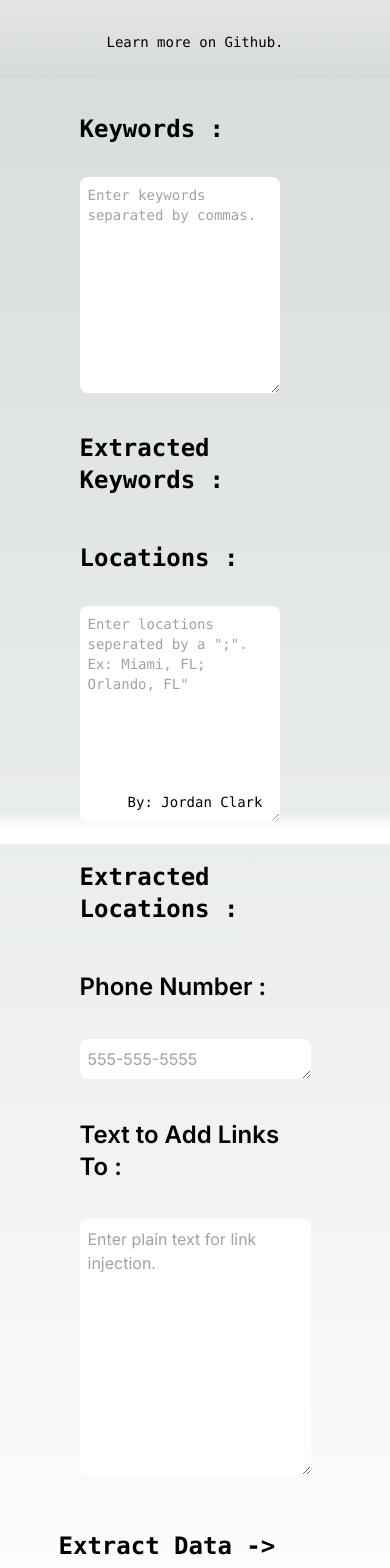
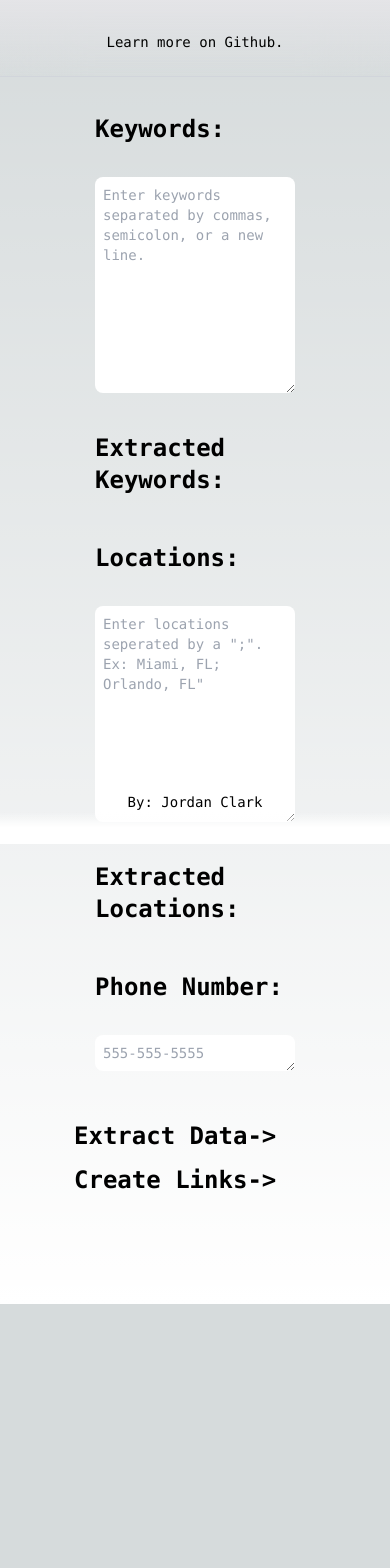
Before and after one commit to jordanthewebdesigner/seo-link-generator, a Next.js app: page / in a window 390 px wide. Shown: the top 1568 px of the page. After the commit the page ends 1304 px from the top, so only its background shows below. Built offline with nearby package versions, Linux system fonts and the light colour scheme.

Commit message:
Adds link injection

```diff
--- a/src/app/addLinksToText.js
+++ b/src/app/addLinksToText.js
@@ -1,21 +1,14 @@
-export default function addLinksToText(initialParagraph, incomingKeyword, linksArray) {
-  if (linksArray.length > 1) {
+export default function addLinksToText(initialParagraph, incomingKeyword, links) {
+  if (links.length > 1) {
 
     const keyword = incomingKeyword.toLowerCase();
-    console.log(keyword);
-    console.log(linksArray);
-    console.log(initialParagraph);
-    let links = [];
-    console.log(links);
-    for (let i = 0; i < linksArray[0].length; i++) {
-      console.log(linksArray[0][i]);
-      links.push(linksArray[0][i]);
-    }
-    console.log(links);
+    console.log({initialParagraph});
+    console.log({keyword});
+    console.log({links});
 
     // Count occurrences of the keyword in the initial paragraph
-    var keywordRegex = new RegExp('\\b' + keyword + '\\b', 'gi');
-    //var keywordRegex = new RegExp('\\b' + keyword + '\\b', 'g');
+    var keywordRegex = new RegExp(keyword, 'gi');
+    //var keywordRegex = new RegExp(keyword 'g');
     var keywordCount = (initialParagraph.match(keywordRegex) || []).length;
     console.log(keyword + " count in Initial Paragraph: " + keywordCount);
 
--- a/src/app/page.js
+++ b/src/app/page.js
@@ -12,7 +12,19 @@ export default function Home() {
   const [phoneNumber, setPhoneNumber] = useState("");
   const [textWithoutLinks, setTextWithoutLinks] = useState("");
 
+  const handleInjectLinks = (text, keyword, links, index) => {
+    console.log(text, keyword, links, index);
+    console.log(generatedLinks[index])
+    const updatedText = addLinkstoText(text, keyword, links);
+    console.log(updatedText);
+    generatedLinks[index].textWithoutLinks = text;
+    generatedLinks[index].textWithLinks = updatedText;
+    console.log(generatedLinks);
+    setGeneratedLinks([...generatedLinks]);
+  }
+
   const handleTextWithoutLinksChange = (e) => {
+    console.log(e.target.value);
     setTextWithoutLinks(e.target.value);
   };
 
@@ -58,7 +70,8 @@ export default function Home() {
     const keywordArray = extractKeywords(keywords);
     setExtractedKeywords(keywordArray);
 
-    const locationArray = locations.split(";");
+    const locationArray = extractLocations(locations);
+
     if (locationArray[locationArray.length - 1].length < 1) {
       locationArray.pop();
     }
@@ -68,39 +81,28 @@ export default function Home() {
   };
 
   function extractKeywords(text) {
-    const keywords = text.split(",").map((keyword) => keyword.trim());
-    return keywords;
+    if (text.includes(",")) {
+      return text.split(",").map((keyword) => keyword.trim())
+    }
+    if (text.includes(";")) {
+      return text.split(";").map((keyword) => keyword.trim())
+    }
+    if (text.includes("\n")) {
+      return text.split("\n").map((keyword) => keyword.trim());
+    }
+    return [text.trim()];
   }
 
   function extractLocations(text) {
-    //add regex to get the text inside the parentheses
-    const regex = /\(([^)]+)\)/g;
-    //if there are parentheses, extract the text inside them otherwise there is only one location
-    let currentState = "";
-    const locations = text.split(";");
-    //iterate through the locations from the end to the beginning and add the state to the end of each city
-    for (let i = locations.length - 1; i >= 0; i--) {
-      console.log(locations[i]);
-      //extract the state from the parenthesesm, save as a string
-      const checkForState = locations[i].match(regex);
-      console.log(checkForState);
-      //remove the parentheses from the state
-      const stateExists = checkForState
-        ? checkForState[0].replace(/[()]/g, "")
-        : null;
-      console.log(stateExists);
-      //if the state exists, save it as the current state
-      if (stateExists) {
-        currentState = stateExists;
-        //remove the state and the parentheses from the city
-        locations[i] = locations[i]
-          .replace(stateExists, "")
-          .replace(/[()]/g, "");
+    if (text.includes(";")) {
+      return text.split(";").map((location) => location.trim());
     }
-      //add the state to the end of each city and save it to the array
-      locations[i] = `${locations[i].trim()}, ${currentState}`;
+    if (text.includes("\n")) {
+      return text.split("\n").map((location) => location.trim());
     }
-    return locations;
+    return [text.trim()];
+    return text.split(",").map((location) => location.trim());
+
   }
 
   return (
@@ -111,7 +113,7 @@ export default function Home() {
             href="https://github.com/jordanthewebdesigner/seo-link-generator"
             target="_blank"
           >
-            {" "}
+
             Learn more on Github.
           </a>
         </div>
@@ -130,7 +132,7 @@ export default function Home() {
         <div className="z-10 w-full max-w-5xl items-center justify-between font-mono text-sm lg:flex">
           <div className=" group rounded-lg border border-transparent px-5 py-4 transition-colors hover:border-gray-300 hover:bg-gray-100 hover:dark:border-neutral-700 hover:dark:bg-neutral-800/30">
             <h2 className={`mb-3 text-2xl font-semibold`}>
-              Keywords{" "}
+              Keywords
               <span className="inline-block transition-transform group-hover:translate-x-1 motion-reduce:transform-none">
                 :
               </span>
@@ -142,7 +144,7 @@ export default function Home() {
               rows={10}
               value={keywords}
               onChange={handleKeywordsChange}
-              placeholder="Enter keywords separated by commas."
+              placeholder="Enter keywords separated by commas, semicolon, or a new line."
               onKeyDown={(e) => {
                 if (e.key === "Enter" && !e.shiftKey) {
                   e.preventDefault();
@@ -153,7 +155,7 @@ export default function Home() {
           </div>
           <div className="group rounded-lg border border-transparent px-5 py-4 transition-colors hover:border-gray-300 hover:bg-gray-100 hover:dark:border-neutral-700 hover:dark:bg-neutral-800 hover:dark:bg-opacity-30">
             <h2 className={`mb-3 text-2xl font-semibold`}>
-              Extracted Keywords{" "}
+              Extracted Keywords
               <span className="inline-block transition-transform group-hover:translate-x-1 motion-reduce:transform-none">
                 :
               </span>
@@ -173,7 +175,7 @@ export default function Home() {
 
           <div className=" group rounded-lg border border-transparent px-5 py-4 transition-colors hover:border-gray-300 hover:bg-gray-100 hover:dark:border-neutral-700 hover:dark:bg-neutral-800/30">
             <h2 className={`mb-3 text-2xl font-semibold`}>
-              Locations{" "}
+              Locations
               <span className="inline-block transition-transform group-hover:translate-x-1 motion-reduce:transform-none">
                 :
               </span>
@@ -197,7 +199,7 @@ export default function Home() {
 
           <div className="flex flex-col content-start  group rounded-lg border border-transparent px-5 py-4 transition-colors hover:border-gray-300 hover:bg-gray-100 hover:dark:border-neutral-700 hover:dark:bg-neutral-800 hover:dark:bg-opacity-30">
             <h2 className={`mb-3 text-2xl font-semibold`}>
-              Extracted Locations{" "}
+              Extracted Locations
               <span className="inline-block transition-transform group-hover:translate-x-1 motion-reduce:transform-none">
                 :
               </span>
@@ -214,11 +216,9 @@ export default function Home() {
               )}
             </div>
           </div>
-        </div>
-
-        <div className=" group rounded-lg border border-transparent px-5 py-4 transition-colors hover:border-gray-300 hover:bg-gray-100 hover:dark:border-neutral-700 hover:dark:bg-neutral-800/30">
+          <div className="flex flex-col content-start  group rounded-lg border border-transparent px-5 py-4 transition-colors hover:border-gray-300 hover:bg-gray-100 hover:dark:border-neutral-700 hover:dark:bg-neutral-800 hover:dark:bg-opacity-30">
           <h2 className={`mb-3 text-2xl font-semibold`}>
-            Phone Number{" "}
+            Phone Number
             <span className="inline-block transition-transform group-hover:translate-x-1 motion-reduce:transform-none">
               :
             </span>
@@ -239,10 +239,54 @@ export default function Home() {
             }}
           />
           </div>
+        </div>
+
+        <div className="z-10 mt-8 w-full max-w-5xl items-center justify-around font-mono text-sm lg:flex">
+          <h2
+            className={`mb-3 text-2xl font-semibold`}
+            onClick={handleFormSubmit}
+          >
+            <button type="submit">
+              Extract Data
+              <span className="inline-block transition-transform group-hover:translate-x-1 motion-reduce:transform-none">
+                -&gt;
+              </span>
+            </button>
+          </h2>
+          <h2 className={`mb-3 text-2xl font-semibold`}>
+            <button onClick={handleGenerateLinks}>
+              Create Links
+              <span className="inline-block transition-transform group-hover:translate-x-1 motion-reduce:transform-none">
+                -&gt;
+              </span>
+            </button>
+          </h2>
+        </div>
+      </form>
+
+      {generatedLinks.length > 0 &&
+        generatedLinks.map((linkInfo, index) => {
+          const { keyword, location, bbb, yelp, foursquare, superpages, yellowpages } = linkInfo;
+          return (
+            <>
+              <div
+                className="inline-flex items-center justify-center w-full "
+                key={index}
+              >
+                <hr className="w-64 h-px my-8 bg-gray-200 border-0 dark:bg-gray-700" />
+                <span className="absolute px-3 font-medium text-gray-900 -translate-x-1/2 bg-white left-1/2 dark:text-white dark:bg-gray-900 hover:underline "
+
+                  onClick={() => {
+                    handleClickCopy(`${keyword} | ${location} | ${phoneNumber}`)
+                  }}
+                >
+                  {keyword} | {location} | {phoneNumber}
+                </span>
+              </div>
 
               <div className="w-full group rounded-lg border border-transparent px-5 py-4 transition-colors hover:border-gray-300 hover:bg-gray-100 hover:dark:border-neutral-700 hover:dark:bg-neutral-800/30">
                 <h2 className={`mb-3 text-2xl font-semibold`}>
-            Text to Add Links To{" "}
+                  Text to Add Links To
                   <span className="inline-block transition-transform group-hover:translate-x-1 motion-reduce:transform-none">
                     :
                   </span>
@@ -252,82 +296,60 @@ export default function Home() {
                   className="text-black rounded-lg p-2 w-full"
                   id="keywords"
                   rows={10}
-            value={textWithoutLinks}
                   onChange={handleTextWithoutLinksChange}
                   placeholder='Enter plain text for link injection.'
-            onKeyDown={(e) => {
-              if (e.key === "Enter" && !e.shiftKey) {
-                e.preventDefault();
-                handleFormSubmit(e);
-              }
-            }}
                 />
               </div>
-
-
-        <div className="z-10 mt-8 w-full max-w-5xl items-center justify-around font-mono text-sm lg:flex">
-          <h2
-            className={`mb-3 text-2xl font-semibold`}
-            onClick={handleFormSubmit}
-          >
-            <button type="submit">
-              Extract Data{" "}
+              <h2 className={`mb-3 text-2xl font-semibold`}>
+                <button onClick={() => handleInjectLinks(textWithoutLinks, keyword, [bbb.link, yelp.link, foursquare.link, superpages.link, yellowpages.link], index)}>
+                  Inject Links
                   <span className="inline-block transition-transform group-hover:translate-x-1 motion-reduce:transform-none">
                     -&gt;
                   </span>
                 </button>
               </h2>
+
+              {linkInfo.textWithLinks && (
+                <>
+                  <div className="w-full group rounded-lg border border-transparent px-5 py-4 transition-colors hover:border-gray-300 hover:bg-gray-100 hover:dark:border-neutral-700 hover:dark:bg-neutral-800/30">
                     <h2 className={`mb-3 text-2xl font-semibold`}>
-            <button onClick={handleGenerateLinks}>
-              Create Links{" "}
+                      Text With Links Added
                       <span className="inline-block transition-transform group-hover:translate-x-1 motion-reduce:transform-none">
-                -&gt;
+                        :
                       </span>
-            </button>
                     </h2>
+                    <br />
+                    <textarea
+                      className="text-black rounded-lg p-2 w-full"
+                      id="keywords"
+                      rows={10}
+                      value={linkInfo.textWithLinks}
+                      onChange={handleTextWithoutLinksChange}
+                      placeholder='Enter plain text for link injection.'
+                    />
                   </div>
-      </form>
-      {generatedLinks.length > 0 && (
-        generatedLinks.map((linkInfo, index) => (
-          addLinkstoText(textWithoutLinks, linkInfo.keyword, linkInfo)
-        ))        ,
-        console.log("linkInfo"),
-        generatedLinks.forEach((linkInfo, index) => (
-          <>
-          {injectText}
-            <div
-              className="inline-flex items-center justify-center w-full "
-              key={index}
-            >
-              <hr className="w-64 h-px my-8 bg-gray-200 border-0 dark:bg-gray-700" />
-              <span className="absolute px-3 font-medium text-gray-900 -translate-x-1/2 bg-white left-1/2 dark:text-white dark:bg-gray-900 hover:underline "
-
-              onClick={ () => {
-                handleClickCopy(`${linkInfo.keyword} | ${linkInfo.location} | ${phoneNumber}`)
-              }}
-              >
-                {linkInfo.keyword} | {linkInfo.location} | {phoneNumber}
-              </span>
-            </div>
+                </>
+              )
+              }
 
               <div
-              key={`${linkInfo.keyword}-${linkInfo.location}-${index}`}
-              className="mb-10  lg:mb-0 lg:grid-cols-2 md:grid-cols-1 lg:text-left"
+                key={`${keyword}-${location}-${index}`}
+                className="mb-10  w-full lg:mb-0 lg:grid-cols-2 md:grid-cols-1 lg:text-left"
               >
                 <div
-                className={`group rounded-lg border border-transparent my-2 px-5 py-4 transition-colors hover:border-gray-300  hover:bg-gray-200 hover:dark:border-neutral-700 hover:dark:bg-neutral-800/30 ${linkInfo.bbb.copied
+                  className={`group rounded-lg border border-transparent my-2 px-5 py-4 transition-colors hover:border-gray-300  hover:bg-gray-200 hover:dark:border-neutral-700 hover:dark:bg-neutral-800/30 ${bbb.copied
                     ? "border-gray-500 bg-gray-100/0"
                     : "border-gray-500 bg-gray-100/10"
                     }`}
                   onClick={() => {
-                  console.log(linkInfo.bbb.copied);
+                    console.log(bbb.copied);
                     handleLinkCopy(index, "bbb");
                   }}
                 >
                   <h2 className={`mb-3 text-2xl font-semibold`}>BBB</h2>
                   <div className={`m-0 text-sm opacity-50 text-right`}>
-                  {linkInfo.bbb.link}{" "}
-                  {linkInfo.bbb.copied && (
+                    {bbb.link}
+                    {bbb.copied && (
                       <svg
                         xmlns="http://www.w3.org/2000/svg"
                         className="h-6 w-6  right-0 bottom-5 text-green-500"
@@ -341,19 +363,19 @@ export default function Home() {
                   </div>
                 </div>
                 <div
-                className={`group rounded-lg border border-transparent my-2 px-5 py-4 transition-colors hover:border-gray-300  hover:bg-gray-200 hover:dark:border-neutral-700 hover:dark:bg-neutral-800/30 ${linkInfo.yelp.copied
+                  className={`group rounded-lg border border-transparent my-2 px-5 py-4 transition-colors hover:border-gray-300  hover:bg-gray-200 hover:dark:border-neutral-700 hover:dark:bg-neutral-800/30 ${yelp.copied
                     ? "border-gray-500 bg-gray-100/0"
                     : "border-gray-500 bg-gray-100/10"
                     }`}
                   onClick={() => {
-                  console.log(linkInfo.yelp.copied);
+                    console.log(yelp.copied);
                     handleLinkCopy(index, "yelp");
                   }}
                 >
                   <h2 className={`mb-3 text-2xl font-semibold`}>Yelp</h2>
                   <div className={`m-0 text-sm opacity-50 text-right`}>
-                  {linkInfo.yelp.link}{" "}
-                  {linkInfo.yelp.copied && (
+                    {yelp.link}
+                    {yelp.copied && (
                       <svg
                         xmlns="http://www.w3.org/2000/svg"
                         className="h-6 w-6  right-0 bottom-5 text-green-500"
@@ -367,20 +389,19 @@ export default function Home() {
                   </div>
                 </div>
                 <div
-                className={`group rounded-lg border border-transparent my-2 px-5 py-4 transition-colors hover:border-gray-300  hover:bg-gray-200 hover:dark:border-neutral-700 hover:dark:bg-neutral-800/30 ${
-                  linkInfo.foursquare.copied
+                  className={`group rounded-lg border border-transparent my-2 px-5 py-4 transition-colors hover:border-gray-300  hover:bg-gray-200 hover:dark:border-neutral-700 hover:dark:bg-neutral-800/30 ${foursquare.copied
                     ? "border-gray-500 bg-gray-100/0"
                     : "border-gray-500 bg-gray-100/10"
                     }`}
                   onClick={() => {
-                  console.log(linkInfo.foursquare.copied);
+                    console.log(foursquare.copied);
                     handleLinkCopy(index, "foursquare");
                   }}
                 >
                   <h2 className={`mb-3 text-2xl font-semibold`}>Foursquare</h2>
                   <div className={`m-0 text-sm opacity-50 text-right`}>
-                  {linkInfo.foursquare.link}{" "}
-                  {linkInfo.foursquare.copied && (
+                    {foursquare.link}
+                    {foursquare.copied && (
                       <svg
                         xmlns="http://www.w3.org/2000/svg"
                         className="h-6 w-6  right-0 bottom-5 text-green-500"
@@ -394,19 +415,19 @@ export default function Home() {
                   </div>
                 </div>
                 <div
-                className={`group rounded-lg border border-transparent my-2 px-5 py-4 transition-colors hover:border-gray-300  hover:bg-gray-200 hover:dark:border-neutral-700 hover:dark:bg-neutral-800/30 ${linkInfo.superpages.copied
+                  className={`group rounded-lg border border-transparent my-2 px-5 py-4 transition-colors hover:border-gray-300  hover:bg-gray-200 hover:dark:border-neutral-700 hover:dark:bg-neutral-800/30 ${superpages.copied
                     ? "border-gray-500 bg-gray-100/0"
                     : "border-gray-500 bg-gray-100/10"
                     }`}
                   onClick={() => {
-                  console.log(linkInfo.superpages.copied);
+                    console.log(superpages.copied);
                     handleLinkCopy(index, "superpages");
                   }}
                 >
                   <h2 className={`mb-3 text-2xl font-semibold`}>Super Pages</h2>
                   <div className={`m-0 text-sm opacity-50 text-right`}>
-                  {linkInfo.superpages.link}{" "}
-                  {linkInfo.superpages.copied && (
+                    {superpages.link}
+                    {superpages.copied && (
                       <svg
                         xmlns="http://www.w3.org/2000/svg"
                         className="h-6 w-6  right-0 bottom-5 text-green-500"
@@ -420,19 +441,19 @@ export default function Home() {
                   </div>
                 </div>
                 <div
-                className={`group rounded-lg border border-transparent my-2 px-5 py-4 transition-colors hover:border-gray-300  hover:bg-gray-200 hover:dark:border-neutral-700 hover:dark:bg-neutral-800/30 ${linkInfo.yellowpages.copied
+                  className={`group rounded-lg border border-transparent my-2 px-5 py-4 transition-colors hover:border-gray-300  hover:bg-gray-200 hover:dark:border-neutral-700 hover:dark:bg-neutral-800/30 ${yellowpages.copied
                     ? "border-gray-500 bg-gray-100/0"
                     : "border-gray-500 bg-gray-100/10"
                     }`}
                   onClick={() => {
-                  console.log(linkInfo.yellowpages.copied);
+                    console.log(yellowpages.copied);
                     handleLinkCopy(index, "yellowpages");
                   }}
                 >
                   <h2 className={`mb-3 text-2xl font-semibold`}>Yellow Pages</h2>
                   <div className={`m-0 text-sm opacity-50 text-right`}>
-                  {linkInfo.yellowpages.link}{" "}
-                  {linkInfo.yellowpages.copied && (
+                    {yellowpages.link}
+                    {yellowpages.copied && (
                       <svg
                         xmlns="http://www.w3.org/2000/svg"
                         className="h-6 w-6  right-0 bottom-5 text-green-500"
@@ -447,7 +468,10 @@ export default function Home() {
                 </div>
               </div>
             </>
-        )))}
+          )
+        })
+      }
+
     </main>
   );
 }
```
Lines whose indentation alone changed are shown as unchanged.
